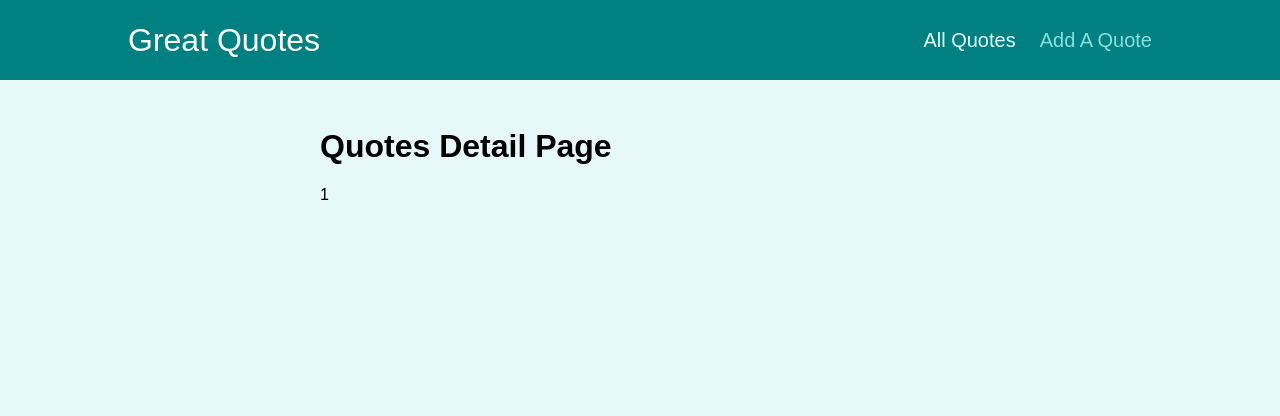
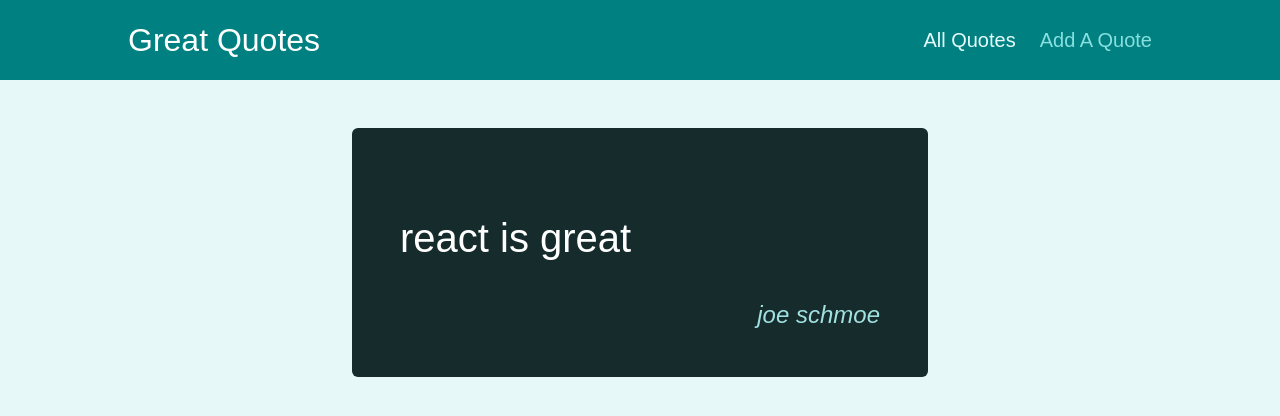
Before and after one commit to rdhjr81/react_router_practice, a React (Create React App) app: page /quotes/1 in a window 1280 px wide. Shown: the top 416 px of the page. Built offline with nearby package versions, Linux system fonts and the light colour scheme.

Commit message:
add highlighted  quote cmpt

```diff
--- a/src/pages/AllQuotes.js
+++ b/src/pages/AllQuotes.js
@@ -1,16 +1,16 @@
 import QuoteList from '../components/quotes/QuoteList'
 const DUMMY_QUOTES = [
     {
-        id:1,
-        author:'joe schmoe',
-        text: 'react is great'
+      id: '1',
+      author: "joe schmoe",
+      text: "react is great",
     },
     {
-        id:1,
-        author:'tom thom',
-        text: 'react is peachy'
-    }
-]
+      id: '2',
+      author: "tom thom",
+      text: "react is peachy",
+    },
+  ];
 const AllQuotes = () => {
     return (<QuoteList quotes={DUMMY_QUOTES}/>)
 };
--- a/src/pages/QuoteDetail.js
+++ b/src/pages/QuoteDetail.js
@@ -1,15 +1,33 @@
 import { Fragment } from "react";
 import { Route, useParams } from "react-router-dom";
+import HighlightedQuote from "../components/quotes/HighlightedQuote";
 import Comments from "../components/comments/Comments";
+
+
+const DUMMY_QUOTES = [
+  {
+    id: '1',
+    author: "joe schmoe",
+    text: "react is great",
+  },
+  {
+    id: '2',
+    author: "tom thom",
+    text: "react is peachy",
+  },
+];
 
 const QuoteDetail = () => {
   const params = useParams();
+  const quote = DUMMY_QUOTES.find((q) => q.id === params.quoteId);
+  if(!quote){
+    return <p>No Quote Found</p>
+  }
   return (
     <Fragment>
-      <h1>Quotes Detail Page</h1>
-      <p>{params.quoteId}</p>
+      <HighlightedQuote text={quote.text} author={quote.author}/>
       <Route path={`/quotes/${params.quoteId}/comments`}>
-            <Comments></Comments>
+        <Comments></Comments>
       </Route>
     </Fragment>
   );
```
